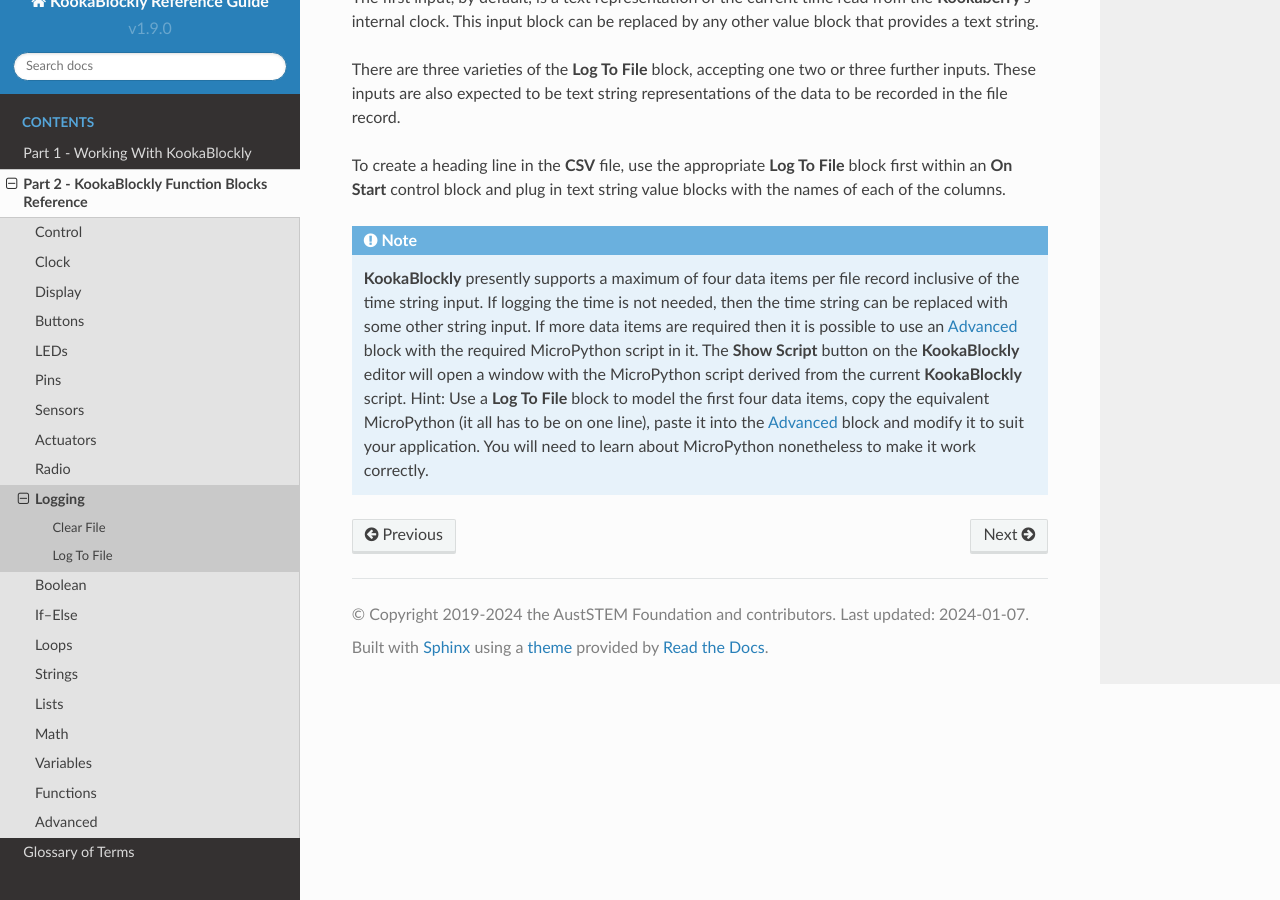
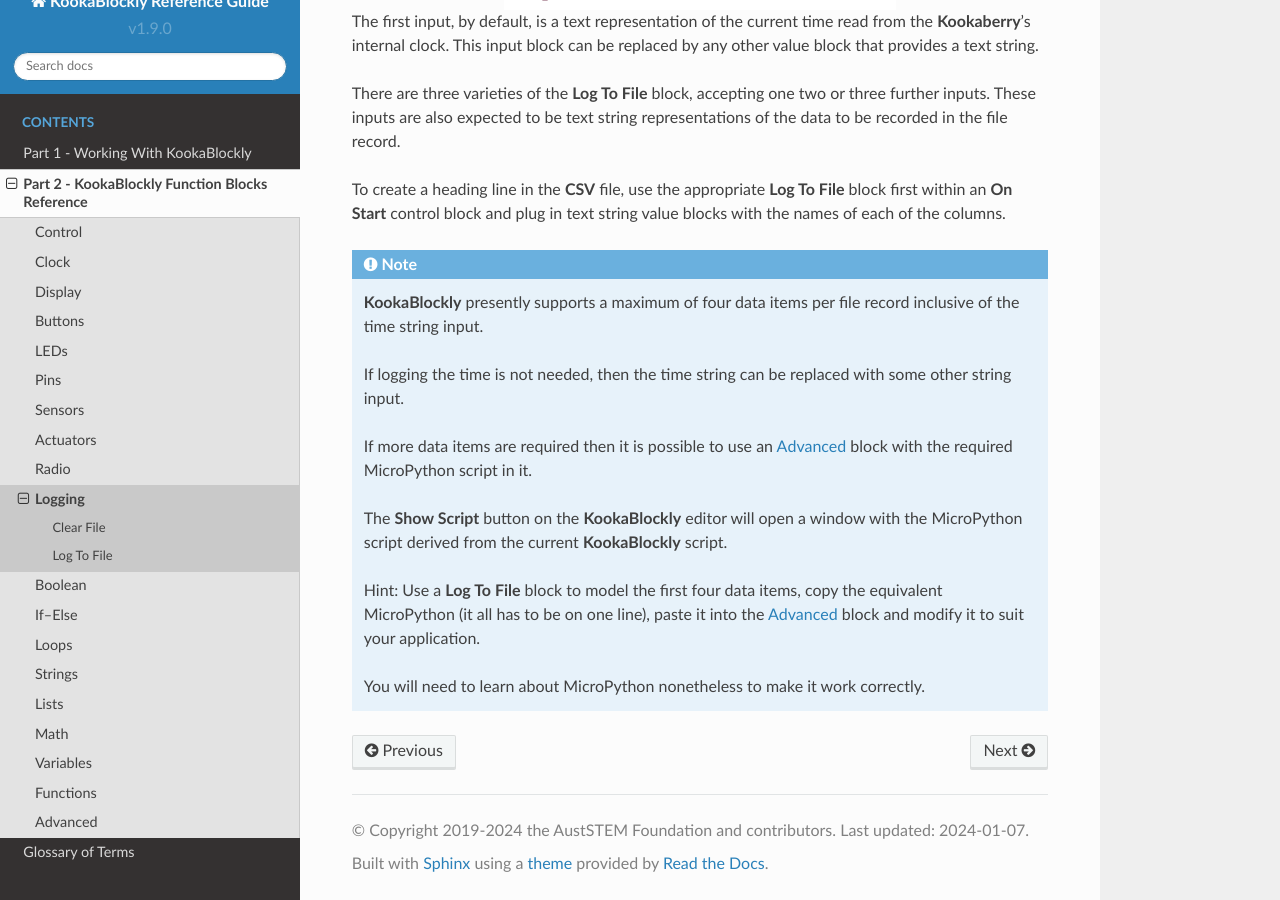
Before and after one commit to TDStrasser/KookaBlockly-Reference, a Sphinx documentation site: the page built from docs/source/logging.rst, in a window 1280 px wide and 900 px high, scrolled down 2550 px. Built offline with Sphinx 7.4.7 and the Read the Docs theme 2.0.0, drawn with Linux system fonts in a browser that asks for light colours; part of the change alters nothing that is shown; some of the changed text lies outside the part shown.

```diff
--- a/docs/source/logging.rst
+++ b/docs/source/logging.rst
@@ -16,6 +16,7 @@ The **Logging** blocks, shown in :numref:`logpalette`, provide a facility for wr
 
     At present **KookaBlockly** does not directly support the reading of files from the **Kookaberry**'s file system.
     MicroPython scripting does however contain extensive functionality for reading, writing and manipulating the **Kookaberry**'s files.
+    In the :doc:`advanced` Category there is an example of using **Python** blocks to read a text file.
 
 The **Kookaberry** contains a 3 to 4 megabyte (depending on hardware model) non-volatile serial memory store which is used to store
 files.  These files can be written and read by the **Kookaberry** and also via a USB interface by any attached computer.
@@ -93,9 +94,14 @@ and plug in text string value blocks with the names of each of the columns.
 
 .. note::
     **KookaBlockly** presently supports a maximum of four data items per file record inclusive of the time string input.
+
     If logging the time is not needed, then the time string can be replaced with some other string input.
+
     If more data items are required then it is possible to use an :doc:`advanced` block with the required MicroPython script in it.
+
     The **Show Script** button on the **KookaBlockly** editor will open a window with the MicroPython script derived from the current **KookaBlockly** script.
+
     Hint: Use a **Log To File** block to model the first four data items, copy the equivalent MicroPython (it all has to be on one line),
     paste it into the :doc:`advanced` block and modify it to suit your application.
+
     You will need to learn about MicroPython nonetheless to make it work correctly.
```
